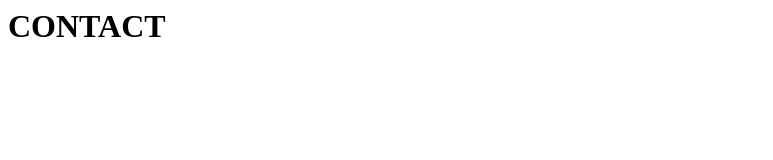
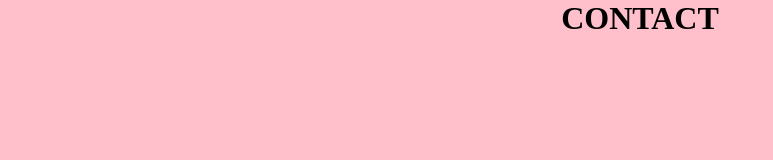
Before and after one commit to Darkboy7766/Web-site, a plain HTML site: page contact.html in a window 1280 px wide. Shown: the whole page, without its empty margins (0-773 px from the left). Drawn offline with Linux system fonts and the light colour scheme.

Commit message:
Update contact.html

```diff
--- a/contact.html
+++ b/contact.html
@@ -3,6 +3,7 @@
     <meta charset="UTF-8">
     <meta name="viewport" content="width=<device-width>, initial-scale=1.0">
     <title>Document</title>
+    <link rel="stylesheet" href="style.css"></rel>
 </head>
 <body>
     <h1>CONTACT</h1>
```
